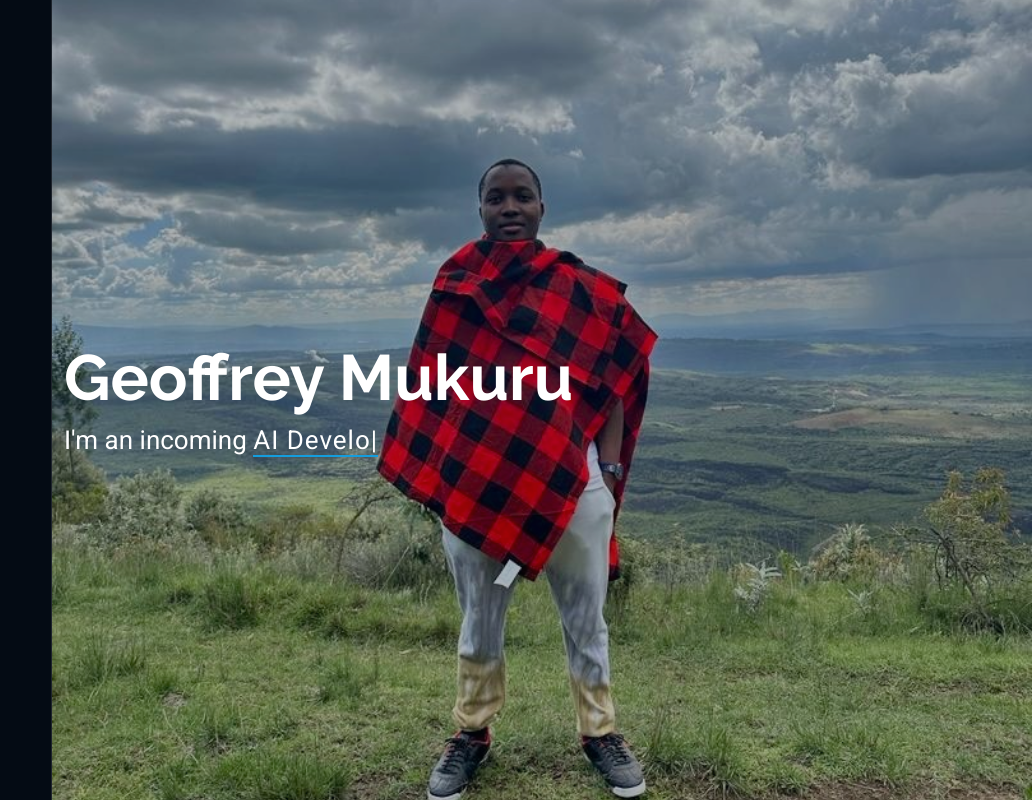
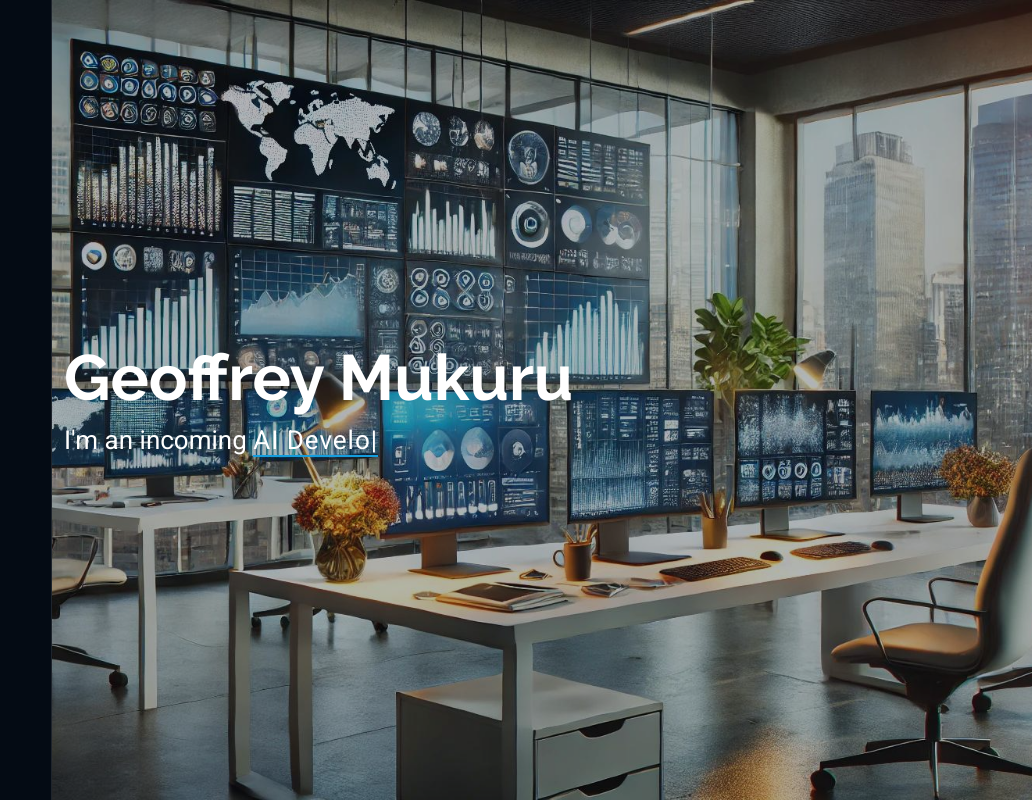
Before and after one commit to clainchege2/Landing_page, a plain HTML site: page index.html in a window 1280 px wide. Shown: the top 802 px of the page, 248-1280 px from the left. Drawn offline with Linux system fonts and the light colour scheme.

Commit message:
changed hero section  picture

```diff
--- a/index.html
+++ b/index.html
@@ -83,7 +83,7 @@
     <!-- Hero Section -->
     <section id="hero" class="hero section dark-background">
 
-      <img src="assets/img/moran_me.jpg" alt="Geoffrey Mukuru" data-aos="fade-in" class="">
+      <img src="assets/img/data_office.jpg" alt="Geoffrey Mukuru" data-aos="fade-in" class="">
 
       <div class="container" data-aos="fade-up" data-aos-delay="100">
         <h2>Geoffrey Mukuru</h2>
```
Also changed, not shown: assets/img/data_office.jpg (added).
